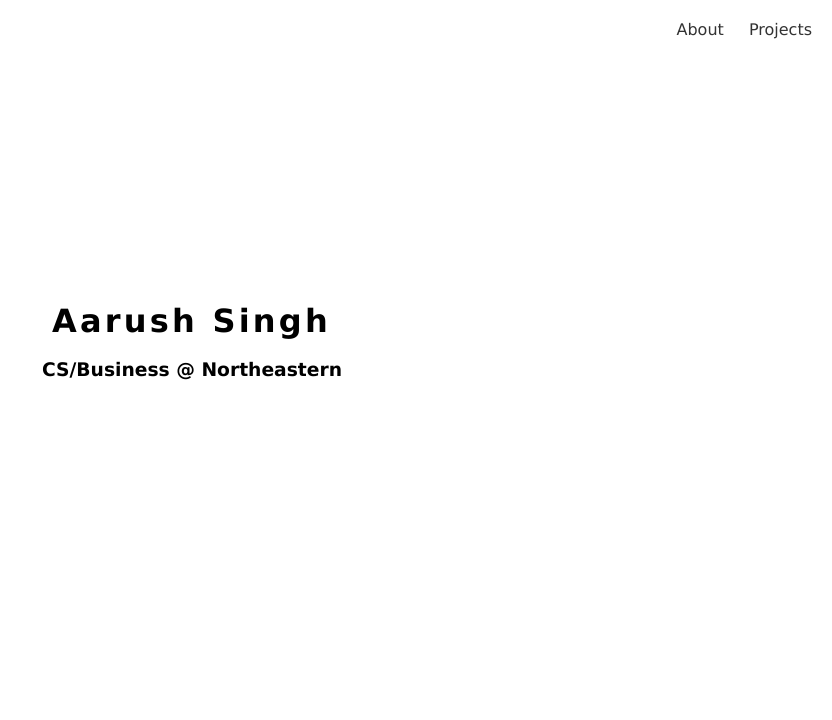
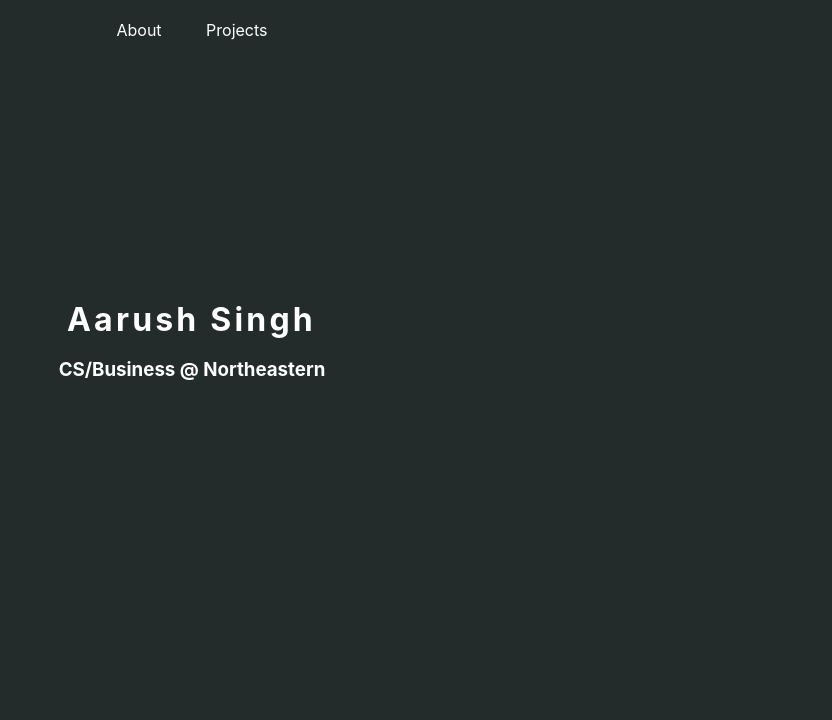
Before and after one commit to aarush6848ddh/aarushs6848ddh.github.io, a plain HTML site: page index.html in a window 1280 px wide. Shown: the top 720 px of the page, without its empty margins (448-1280 px from the left). Drawn offline with Linux system fonts and the light colour scheme.

Commit message:
tough color

```diff
--- a/static/index-styles.css
+++ b/static/index-styles.css
@@ -1,12 +1,12 @@
 body {
-  font-family: 'Lucida Sans', 'Lucida Sans Regular', 'Lucida Grande', 'Lucida Sans Unicode', Geneva, Verdana, sans-serif;
+  font-family: -apple-system, BlinkMacSystemFont, sans-serif;
   margin: 0;
   padding: 0;
   height: 100vh;
   display: flex;
   justify-content: center;
   align-items: center;
-  background-color: white;
+  background-color:#232b2b;
 
 }
 
@@ -24,7 +24,11 @@
 
 
 h1{
-  color: black;
+  color: white;
+}
+
+h3{
+  color: white;
 }
 
 a {
@@ -58,7 +62,7 @@
     border-color: transparent;
   }
   50% {
-    border-color: black;
+    border-color: white;
   }
 }
 
@@ -85,17 +89,21 @@
 
 /* Styles for the menu */
 .menu {
-  position: absolute;
+  position: fixed;
   top: 20px;
-  right: 20px;
+  left: 50%; /* Adjusted to center horizontally */
+  transform: translateX(-50%); /* Center horizontally */
+  text-align: center; /* Center the text inside */
+  z-index: 999; /* Ensure menu stays on top */
 }
 
 .menu a {
   text-decoration: none;
-  color: #333;
-  margin-left: 20px;
+  color: white;
+  margin: 0 20px; /* Adjust spacing between buttons */
 }
 
 .menu a:hover {
-  color: #000; /* Change color on hover if needed */
+  color: white; /* Change color on hover if needed */
+  text-decoration-line: underline;
 }
```
